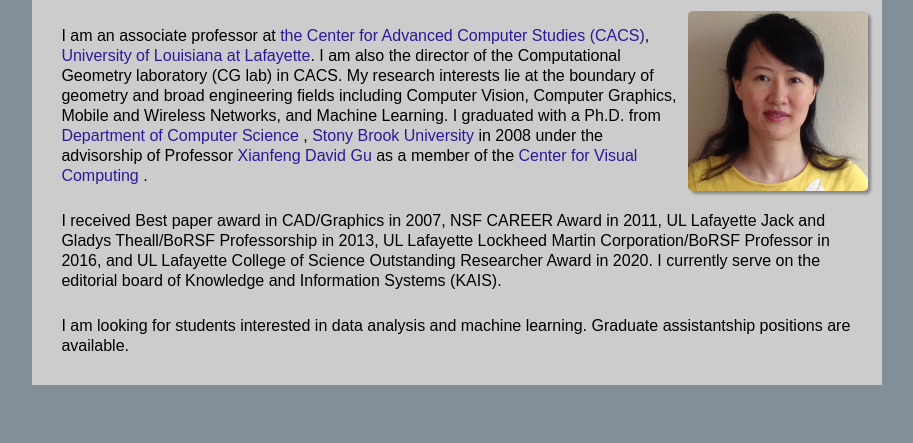
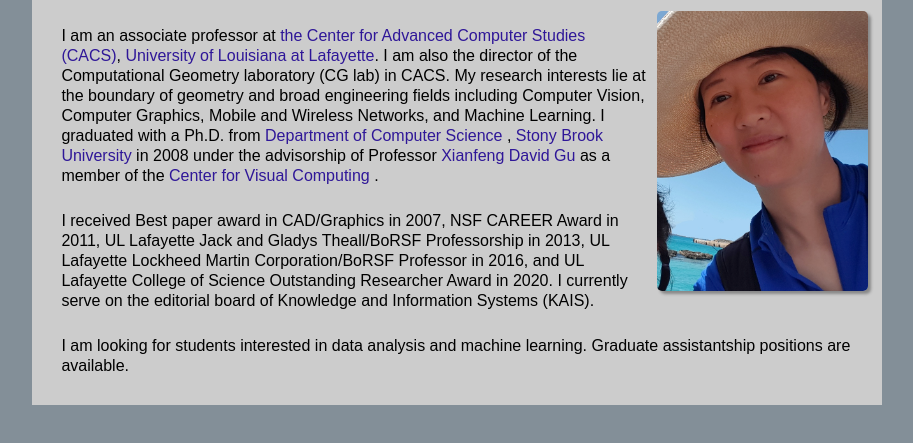
Before and after one commit to Miao-Jin/Miao-Jin.github.io, a plain HTML site: page index.htm in a window 1280 px wide. Shown: the part 145-588 px from the top of the page, without its empty margins (183-1096 px from the left). Drawn offline with Linux system fonts and the light colour scheme.

Commit message:
Update index.htm

```diff
--- a/index.htm
+++ b/index.htm
@@ -36,7 +36,7 @@
 
 
 
-<img id="picimg" src="images/Miao.jpg" height="180" align="right" style="margin-left:10px;">
+<img id="picimg" src="images/Jin.jpg" height="280" align="right" style="margin-left:10px;">
 
 <p>I am an associate professor at <a href="https://computing.louisiana.edu/cacs-research"> the Center for Advanced Computer Studies (CACS)</a>,
  <a href="http://www.louisiana.edu/"> University of Louisiana at Lafayette</a>.
```
